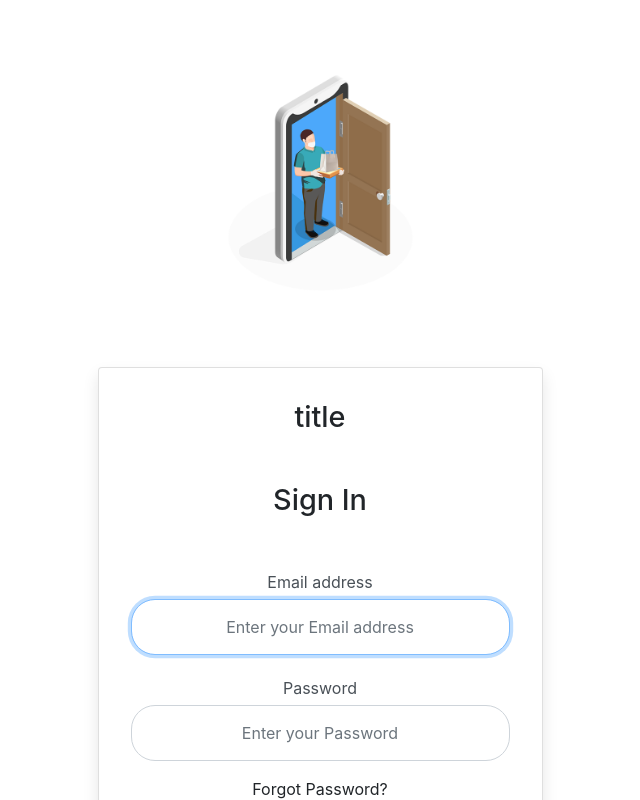
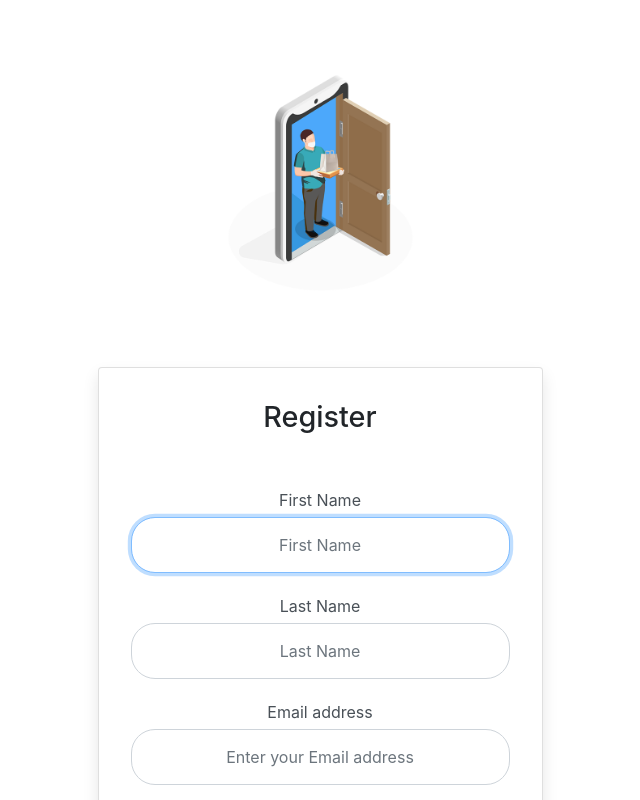
Before and after one commit to iftar/frontend, a React (Create React App) app: page /sign-up in a window 1280 px wide. Shown: the whole page, without its empty margins (320-960 px from the left). Built offline with nearby package versions, Linux system fonts and the light colour scheme.

Commit message:
redirect to signup OR login when user token does not exist

```diff
--- a/src/App.js
+++ b/src/App.js
@@ -7,8 +7,8 @@ import {
   useLocation
 } from "react-router-dom"
 
-import Login from './components/login'
-import SignUp from './components/sign-up'
+import Login from './views/login'
+import SignUp from './views/sign-up'
 import SelectLocation from './components/select-location'
 import SpecificLocation from './components/specific-location'
 
@@ -31,7 +31,21 @@ function App() {
 
   function renderElements() {
     if (!isLoggedIn) {
-      return <Login />;
+      return (
+          <View style={{height: "100%", overflowY: "scroll"}}>
+            <Switch>
+              <Route path="/login">
+                <Login />
+              </Route>
+              <Route path="/sign-up">
+                <SignUp />
+              </Route>
+              <Route path="/">
+                <Login />
+              </Route>
+            </Switch>
+          </View>
+      )
     } else {
       return (
           <View style={{height: "100%", overflowY: "scroll"}}>
@@ -56,7 +70,6 @@ function App() {
               </Route>
             </Switch>
           </View>
-
       )
     }
   }
--- a/src/components/cards/Card.js
+++ b/src/components/cards/Card.js
@@ -6,7 +6,6 @@ function Card(props) {
       <Fragment>
         <div className="card card-signin my-5">
           <div className="card-body">
-            <h5 className="card-title text-center">title</h5>
             {props.children}
           </div>
         </div>
--- a/src/components/sign-up/index.js
+++ /dev/null
@@ -1,101 +0,0 @@
-import React, { useState } from 'react';
-import { register } from '../../util/api'
-import axios from 'axios';
-
-import './signup.css';
-
-// Images
-import food_del from './../../images/fooddel.png';
-
-function Signup() {
-  const [firstname, setFirstName] = useState('');
-  const [lastname, setLastName] = useState('');
-  const [email, setEmail] = useState('');
-  const [password, setPassword] = useState('');
-  const [confirm, setConfirmPassword] = useState('');
-
-  const firstnameInputHandler = (e) => {
-    setFirstName(e.target.value);
-  }
-  const lastnameInputHandler = (e) => {
-    setLastName(e.target.value);
-  }
-  const emailInputHandler = (e) => {
-    setEmail(e.target.value);
-  }
-  const passwordInputHandler = (e) => {
-    setPassword(e.target.value);
-  }
-  const confirmInputHandler = (e) => {
-    setConfirmPassword(e.target.value);
-  }
-
-  const submitHandler = e => {
-    e.preventDefault();
-    console.log("details", firstname, lastname, email, password, confirm);
-
-    register(firstname, lastname, email, password, confirm)
-      .then(result => {
-        console.log('result: ', result)
-
-        if (result.status === "success") {
-          console.log('successsss')
-          window.location = "/login"
-        }
-        else if (result.status === "error") {
-          console.log('erroreddddd')
-          // use error message from result.message here
-        }
-      })
-  }
-
-  return (
-    <React.Fragment>
-
-      <div className="container">
-        <img className="login_image" src={food_del} alt="Alt" />
-      </div>
-      <div className="container">
-        <div className="row">
-          <div className="col-sm-9 col-md-7 col-lg-5 mx-auto">
-            <div className="card card-signin my-5">
-              <div className="card-body">
-                <h5 className="card-title text-center">Register</h5>
-                <form className="form-signin" onSubmit={submitHandler}>
-                  <div className="form-label-group">
-                    <label htmlFor="first_name">First Name</label>
-                    <input type="text" name="first_name" className="form-control" placeholder="First Name" value={firstname} onChange={firstnameInputHandler} required autoFocus />
-                  </div>
-                  <div className="form-label-group">
-                    <label htmlFor="last_name">Last Name</label>
-                    <input type="text" name="last_name" className="form-control" placeholder="Last Name" value={lastname} onChange={lastnameInputHandler} required />
-                  </div>
-
-                  <div className="form-label-group">
-                    <label htmlFor="email">Email address</label>
-                    <input type="email" name="email" className="form-control" placeholder="Enter your Email address" value={email} onChange={emailInputHandler} required />
-                  </div>
-                  <div className="form-label-group">
-                    <label htmlFor="password">Password</label>
-                    <input type="password" name="password" className="form-control" placeholder="Enter your Password" value={password} onChange={passwordInputHandler} required />
-                  </div>
-                  <div className="form-label-group">
-                    <label htmlFor="confirm">Password</label>
-                    <input type="password" name="confirm" className="form-control" placeholder="Re-enter your Password" value={confirm} onChange={confirmInputHandler} required />
-                  </div>
-                  <hr className="my-4" />
-                  <button className="btn btn-lg btn-primary btn-block text-uppercase" type="submit">Register</button>
-                </form>
-              </div>
-            </div>
-          </div>
-        </div>
-      </div>
-
-    </React.Fragment>
-  )
-
-
-}
-
-export default Signup
--- a/src/components/login/index.js
+++ b/src/views/login/index.js
@@ -2,15 +2,18 @@ import React, { useState } from 'react';
 import { login } from '../../util/api'
 import './login.css';
 import { Link } from "react-router-dom";
+import {useHistory} from 'react-router-dom'
 
 // Images
 import food_del from './../../images/fooddel.png';
 import {Col, Container, Row} from 'react-bootstrap';
-import Card from '../cards/Card';
+import Card from '../../components/cards/Card';
 
 function Login() {
   const [email, setEmail] = useState('');
   const [password, setPassword] = useState('');
+
+  const history = useHistory();
 
   const emailInputHandler = (e) => {
     setEmail(e.target.value);
@@ -27,7 +30,7 @@ function Login() {
       .then(result => {
         if (result.status === "success") {
           // update redirect to use browserHistory
-          window.location = "/select-location"
+          history.push("/select-location")
         }
         else if (result.status === "error") {
           // use error message from result.message here
--- a/src/views/sign-up/index.js
+++ b/src/views/sign-up/index.js
@@ -1,11 +1,103 @@
-import React from 'react';
+import React, { useState } from 'react';
+import { register } from '../../util/api'
+import {useHistory} from 'react-router-dom'
 
-const SignUp = () => {
+import './signup.css';
+
+// Images
+import food_del from './../../images/fooddel.png';
+import {Container, Row} from 'react-bootstrap';
+import Card from '../../components/cards/Card';
+
+function Signup() {
+  const [firstname, setFirstName] = useState('');
+  const [lastname, setLastName] = useState('');
+  const [email, setEmail] = useState('');
+  const [password, setPassword] = useState('');
+  const [confirm, setConfirmPassword] = useState('');
+
+  const history = useHistory();
+
+  const firstnameInputHandler = (e) => {
+    setFirstName(e.target.value);
+  }
+  const lastnameInputHandler = (e) => {
+    setLastName(e.target.value);
+  }
+  const emailInputHandler = (e) => {
+    setEmail(e.target.value);
+  }
+  const passwordInputHandler = (e) => {
+    setPassword(e.target.value);
+  }
+  const confirmInputHandler = (e) => {
+    setConfirmPassword(e.target.value);
+  }
+
+  const submitHandler = e => {
+    e.preventDefault();
+    console.log("details", firstname, lastname, email, password, confirm);
+
+    register(firstname, lastname, email, password, confirm)
+      .then(result => {
+        console.log('result: ', result)
+
+        if (result.status === "success") {
+          console.log('successsss')
+          history.push("/login")
+        }
+        else if (result.status === "error") {
+          console.log('erroreddddd')
+          // use error message from result.message here
+        }
+      })
+  }
+
   return (
-    <div>
-      Sign Up page
-    </div>
+    <React.Fragment>
+
+      <Container>
+        <img className="login_image" src={food_del} alt="Alt" />
+      </Container>
+      <Container>
+        <Row>
+          <div className="col-sm-9 col-md-7 col-lg-5 mx-auto">
+            <Card>
+                <h5 className="card-title text-center">Register</h5>
+                <form className="form-signin" onSubmit={submitHandler}>
+                  <div className="form-label-group">
+                    <label htmlFor="first_name">First Name</label>
+                    <input type="text" name="first_name" className="form-control" placeholder="First Name" value={firstname} onChange={firstnameInputHandler} required autoFocus />
+                  </div>
+                  <div className="form-label-group">
+                    <label htmlFor="last_name">Last Name</label>
+                    <input type="text" name="last_name" className="form-control" placeholder="Last Name" value={lastname} onChange={lastnameInputHandler} required />
+                  </div>
+
+                  <div className="form-label-group">
+                    <label htmlFor="email">Email address</label>
+                    <input type="email" name="email" className="form-control" placeholder="Enter your Email address" value={email} onChange={emailInputHandler} required />
+                  </div>
+                  <div className="form-label-group">
+                    <label htmlFor="password">Password</label>
+                    <input type="password" name="password" className="form-control" placeholder="Enter your Password" value={password} onChange={passwordInputHandler} required />
+                  </div>
+                  <div className="form-label-group">
+                    <label htmlFor="confirm">Password</label>
+                    <input type="password" name="confirm" className="form-control" placeholder="Re-enter your Password" value={confirm} onChange={confirmInputHandler} required />
+                  </div>
+                  <hr className="my-4" />
+                  <button className="btn btn-lg btn-primary btn-block text-uppercase" type="submit">Register</button>
+                </form>
+            </Card>
+          </div>
+        </Row>
+      </Container>
+
+    </React.Fragment>
   )
+
+
 }
 
-export default SignUp
+export default Signup
```
Also changed, not shown: src/views/login/login.css (renamed from src/components/login/login.css), src/views/sign-up/signup.css (renamed from src/components/sign-up/signup.css).
